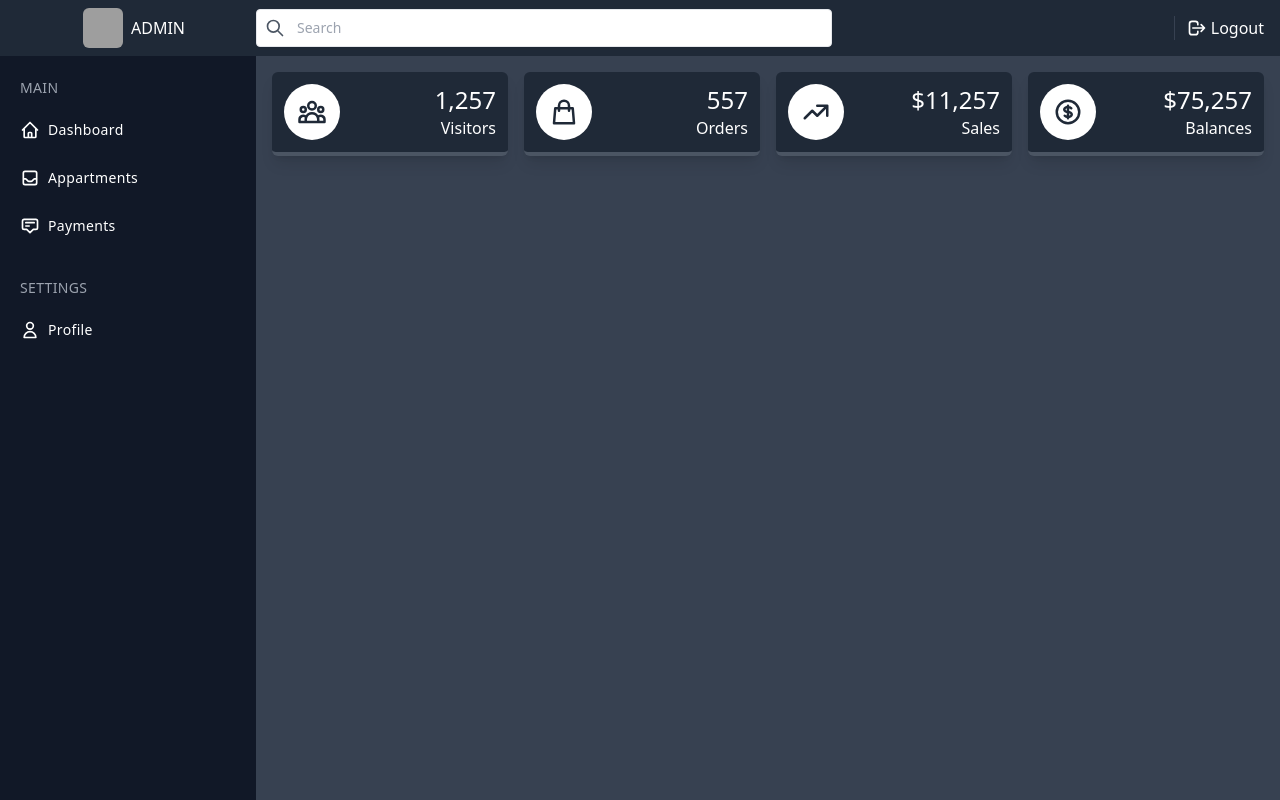
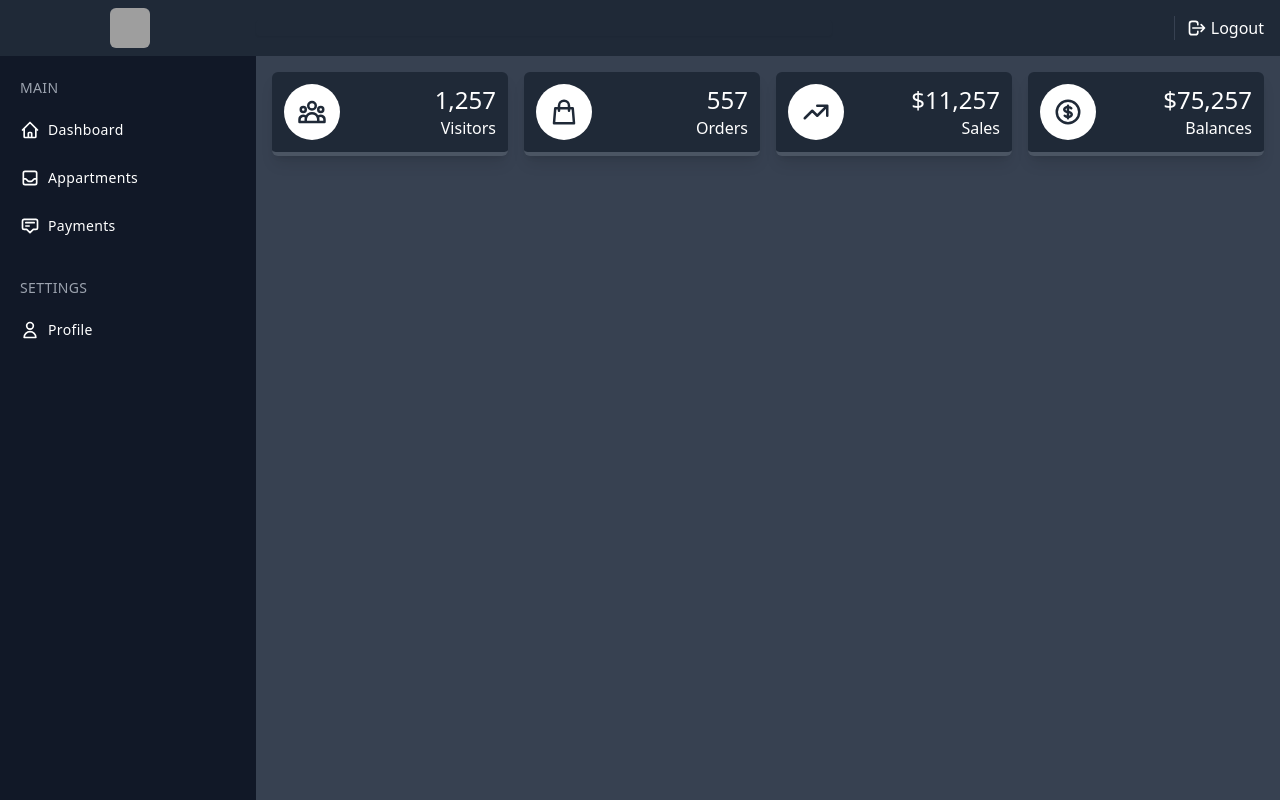
Before and after one commit to riad40/syndicat-app, a React (Create React App) app in the folder frontend/: page /dashboard in a window 1280 px wide. Built offline with nearby package versions, Linux system fonts and the light colour scheme; sample sign-in values are in the browser's storage; grey boxes are pictures that could not be loaded.

Commit message:
costomize the navbar and make the logout functionality

```diff
--- a/frontend/src/components/common/Navbar.jsx
+++ b/frontend/src/components/common/Navbar.jsx
@@ -1,6 +1,24 @@
-import "https://cdn.jsdelivr.net/gh/alpinejs/alpine@v2.8.0/dist/alpine.min.js"
+import AuthContext from "../../context/AuthContext"
+import { useContext } from "react"
+import { useNavigate } from "react-router-dom"
+import { api } from "../../helpers/api"
 
 function Navbar() {
+    const { usr, setUsr } = useContext(AuthContext)
+
+    if (!usr) setUsr(localStorage.getItem("usr"))
+
+    const navigate = useNavigate()
+
+    const logout = () => {
+        api.get("/auth/logout")
+            .then(() => {
+                localStorage.clear()
+                navigate("/")
+            })
+            .catch((err) => console.log(err))
+    }
+
     return (
         <div className="fixed w-full flex items-center justify-between h-14 text-white z-10">
             <div className="flex items-center justify-start md:justify-center pl-3 w-14 md:w-64 h-14 bg-gray-800 border-none">
@@ -8,37 +26,17 @@ function Navbar() {
                     className="w-7 h-7 md:w-10 md:h-10 mr-2 rounded-md overflow-hidden"
                     src="https://therminic2018.eu/wp-content/uploads/2018/07/dummy-avatar.jpg"
                 />
-                <span className="hidden md:block">ADMIN</span>
+                <span className="hidden md:block">{usr}</span>
             </div>
             <div className="flex justify-between items-center h-14 bg-gray-800 header-right">
-                <div className="bg-white rounded flex items-center w-full max-w-xl mr-4 p-2 shadow-sm border border-gray-200">
-                    <button className="outline-none focus:outline-none">
-                        <svg
-                            className="w-5 text-gray-600 h-5 cursor-pointer"
-                            fill="none"
-                            stroke-linecap="round"
-                            stroke-linejoin="round"
-                            stroke-width="2"
-                            stroke="currentColor"
-                            viewBox="0 0 24 24"
-                        >
-                            <path d="M21 21l-6-6m2-5a7 7 0 11-14 0 7 7 0 0114 0z"></path>
-                        </svg>
-                    </button>
-                    <input
-                        type="search"
-                        name=""
-                        id=""
-                        placeholder="Search"
-                        className="w-full pl-3 text-sm text-black outline-none focus:outline-none bg-transparent"
-                    />
-                </div>
+                <div className="rounded flex items-center w-full max-w-xl mr-4 p-2 shadow-sm"></div>
                 <ul className="flex items-center">
                     <li>
                         <div className="block w-px h-6 mx-3 bg-gray-700"></div>
                     </li>
                     <li>
                         <a
+                            onClick={logout}
                             href="#"
                             className="flex items-center mr-4 hover:text-blue-100"
                         >
--- a/frontend/src/context/AuthContext.js
+++ b/frontend/src/context/AuthContext.js
@@ -3,7 +3,7 @@ import { createContext, useState } from "react"
 const AuthContext = createContext({})
 
 const AuthProvider = ({ children }) => {
-    const [usr, setUsr] = useState(localStorage.getItem("usr") || "")
+    const [usr, setUsr] = useState("")
 
     return (
         <AuthContext.Provider value={{ usr, setUsr }}>
--- a/frontend/src/pages/Home.jsx
+++ b/frontend/src/pages/Home.jsx
@@ -1,7 +1,8 @@
 import "./home.css"
-import { useState } from "react"
+import { useState, useContext } from "react"
 import { api } from "../helpers/api"
 import { Navigate } from "react-router-dom"
+import AuthContext from "../context/AuthContext"
 
 function Home() {
     const [user, setUser] = useState({})
@@ -9,6 +10,8 @@ function Home() {
     const [err, setErr] = useState("")
 
     const [noErr, setNoErr] = useState(false)
+
+    const { setUsr } = useContext(AuthContext)
 
     const inputHandler = (e) => {
         setUser({ ...user, [e.target.name]: e.target.value })
@@ -21,7 +24,8 @@ function Home() {
             .then((response) => {
                 localStorage.setItem("token", response.data.token)
                 setNoErr(true)
-                localStorage.setItem("usr", JSON.stringify(response.data.user))
+                localStorage.setItem("usr", response.data.user)
+                setUsr(response.data.user)
             })
             .catch((err) => {
                 setErr(err.response?.data?.message)
```
Also changed, not shown: 1 other file (tests, documents, lock files or other folders).
